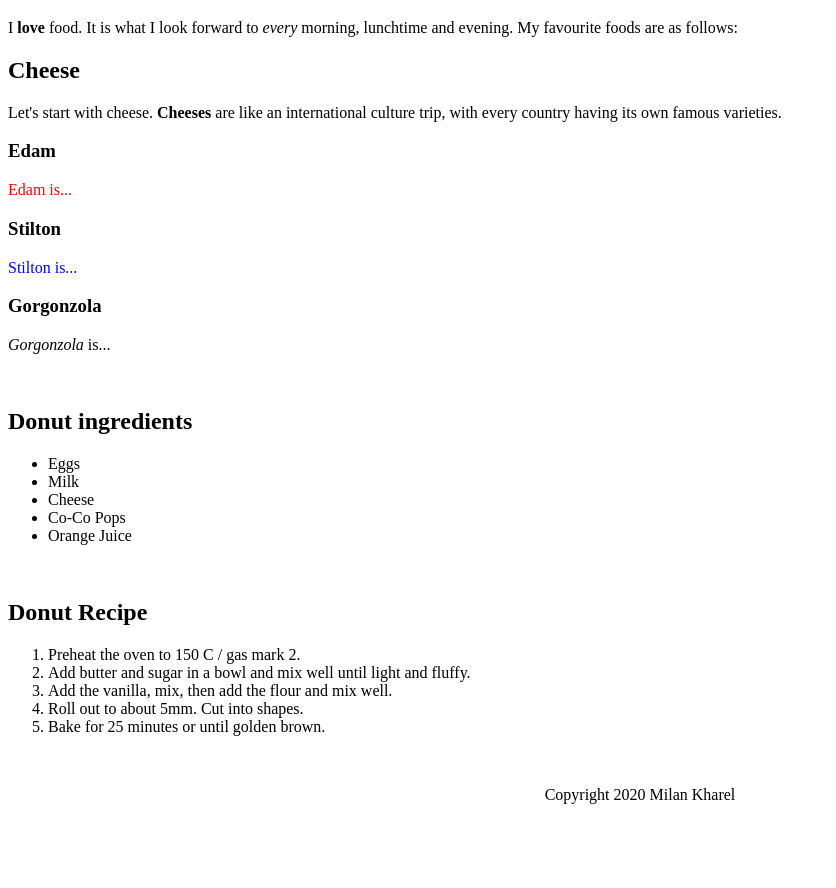
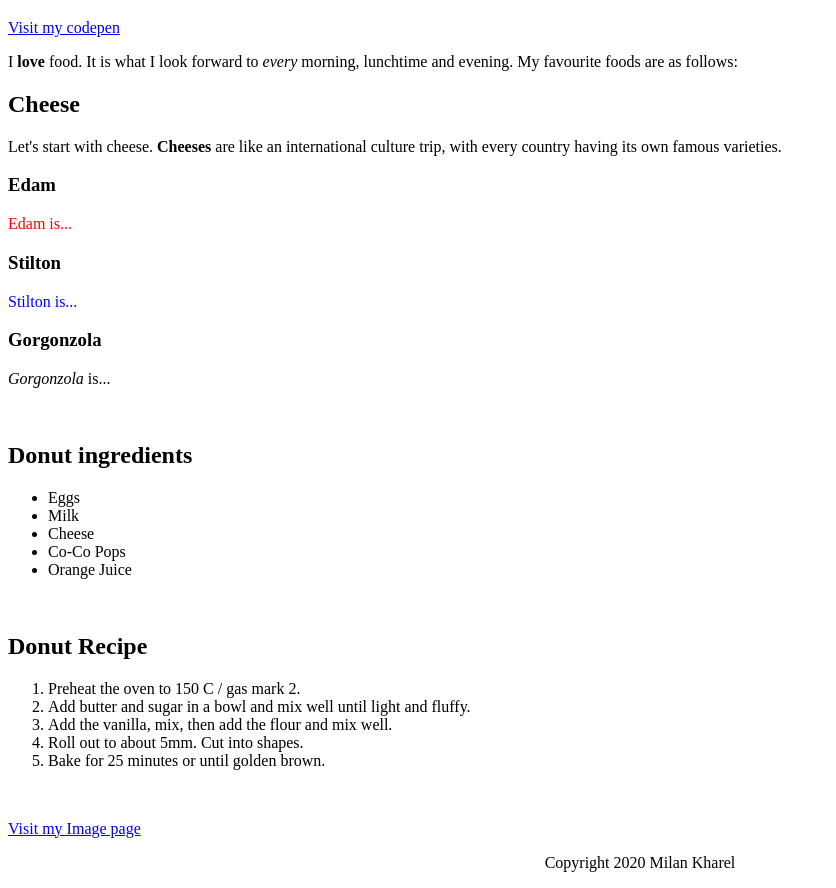
Before and after one commit to milan-wb/milan-wb.github.io, a plain HTML site: page Week02/coding101.html in a window 1280 px wide. Shown: the part 61-949 px from the top of the page, without its empty margins (0-836 px from the left). Before the commit the page ends 881 px from the top, so only its background shows below. Drawn offline with Linux system fonts and the light colour scheme.

Commit message:
New change

```diff
--- a/Week02/coding101.html
+++ b/Week02/coding101.html
@@ -7,6 +7,7 @@
 <body>
   <h1>My website is all about food</h1>
 
+<p><a href="https://codepen.io/milan-wb/pen/KKzZQNy">Visit my codepen</a></p>
 <p>I <strong>love</strong> food. It is what I look forward to <em>every</em> morning, lunchtime and evening. My favourite foods are as follows:</p>
 
 <h2>Cheese</h2>
@@ -44,6 +45,7 @@
   <li>Bake for 25 minutes or until golden brown.</li>
 </ol>
   <br>
+  <p><a href="https://milan-wb.github.io/Week02/index.html">Visit my Image page</a></p>
  <footer style="text-align:center"><p>
    Copyright 2020 Milan Kharel
    </p></footer>
```
